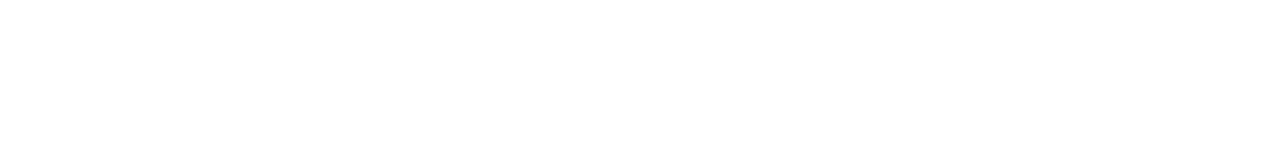
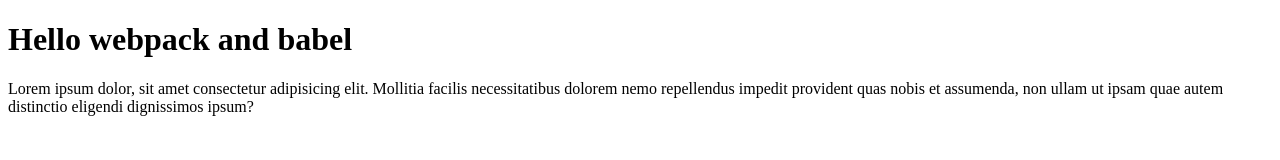
Before and after one commit to gudvinga/webpack-babel-introduction, a website built with webpack: page dist/index.html in a window 1280 px wide. Built offline with nearby package versions, Linux system fonts and the light colour scheme.

Commit message:
Webpack simple config

```diff
--- a/src/index.js
+++ b/src/index.js
@@ -1,2 +1,9 @@
+import { text } from './mytext';
+
+const renderDiv = document.querySelector('#render');
 let greating = 'Hello webpack and babel';
-console.log(greating);
+
+renderDiv.innerHTML = `
+    <h1>${greating}</h1>
+    ${text}
+    `;
--- /dev/null
+++ b/src/mytext.js
@@ -0,0 +1,3 @@
+export const text = `<p>
+        Lorem ipsum dolor, sit amet consectetur adipisicing elit. Mollitia facilis necessitatibus dolorem nemo repellendus impedit provident quas nobis et assumenda, non ullam ut ipsam quae autem distinctio eligendi dignissimos ipsum?
+    </p>`;
```
Also changed, not shown: dist/bundle.js, dist/index.html.
